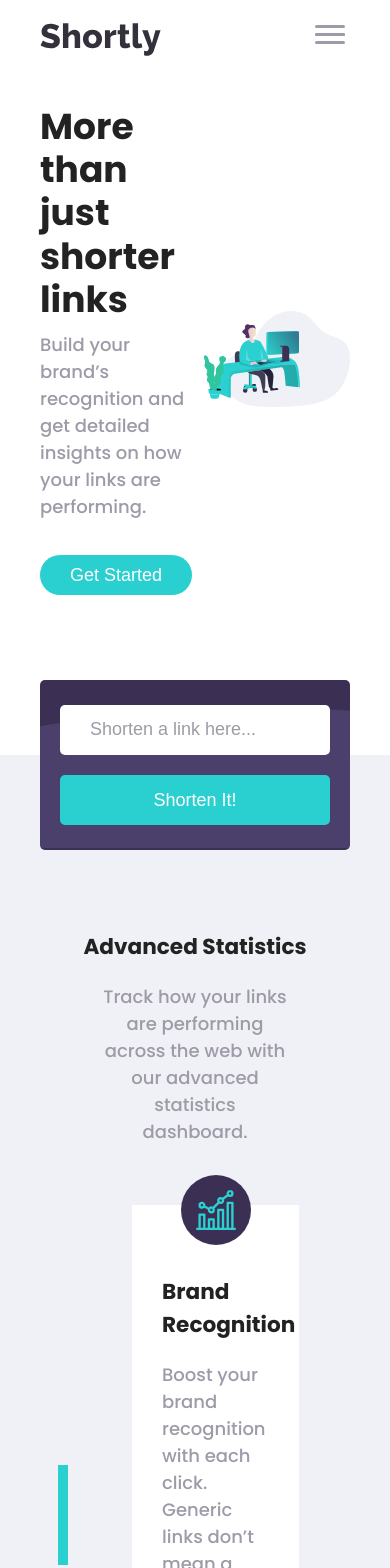
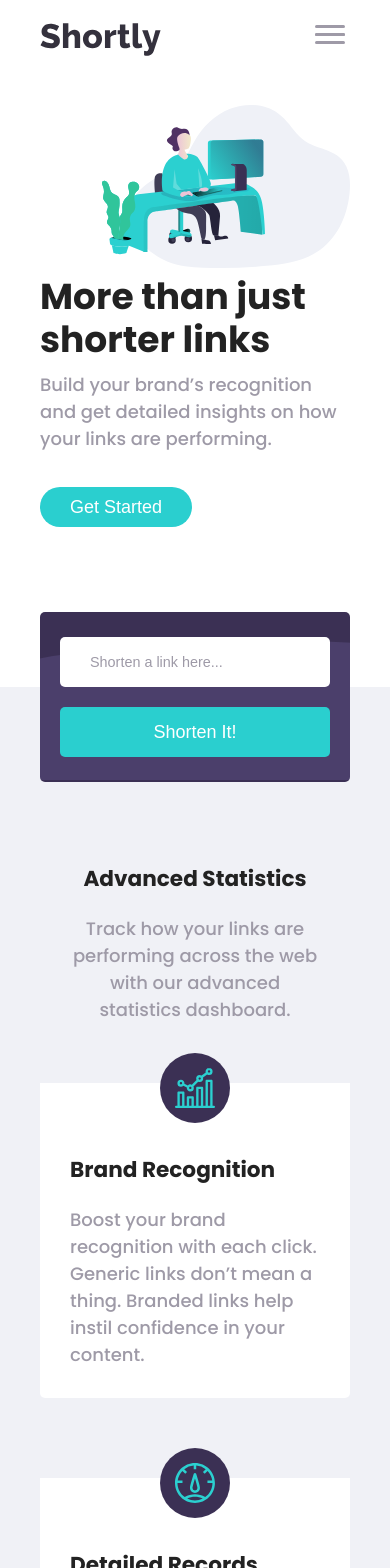
Before and after one commit to tochukwuali/URL-Shortener, a React (Create React App) app: page / in a window 390 px wide. Shown: the top 1568 px of the page. Built offline with nearby package versions, Linux system fonts and the light colour scheme.

Commit message:
improve mobile responsiveness

```diff
--- a/src/components/Boost/Boost.module.scss
+++ b/src/components/Boost/Boost.module.scss
@@ -6,10 +6,16 @@
   padding: 40px 120px;
   color: $font-color-secondary;
   text-align: center;
-
+  @media (max-width: 700px) {
+    padding: 40px 40px;
+  }
   button {
     padding: 10px 30px;
     border-radius: 20px;
     margin-bottom: 5px;
+    margin-left: 0;
+    @media (max-width: 700px) {
+      font-size: 0.8rem;
+    }
   }
 }
--- a/src/components/Features/Feature/Feature.module.scss
+++ b/src/components/Features/Feature/Feature.module.scss
@@ -4,6 +4,9 @@
   width: 60%;
   position: relative;
   z-index: 1;
+  @media (max-width: 700px) {
+    width: 100%;
+  }
 }
 
 .feature:nth-of-type(2) {
@@ -30,6 +33,10 @@ p {
   width: 90%;
   padding: 10px 30px 0;
   margin: 0 30px 0;
+  @media (max-width: 700px) {
+    width: 100%;
+    margin: 0 auto;
+  }
   div {
     display: block;
     width: 70px;
@@ -40,6 +47,7 @@ p {
     @media (max-width:900px) {
       margin: 0 auto;
     }
+
     img {
       position: absolute;
       top: 15px;
@@ -56,6 +64,10 @@ p {
   border-bottom-right-radius: 5px;
   padding: 30px;
   margin: 0 30px 40px;
+  @media (max-width: 700px) {
+    width: 100%;
+    margin: 0 auto 40px;
+  }
 }
 
 .feature:not(:last-child) .box:before {
@@ -73,5 +85,6 @@ p {
     width: 10px;
     top: 300px;
     right: 220px;
+    display: none;
   }
 }
--- a/src/components/Features/Features.module.scss
+++ b/src/components/Features/Features.module.scss
@@ -18,6 +18,9 @@
     @media (max-width: 1024px) {
       line-height: normal;
     }
+    @media (max-width: 700px) {
+      width: 80%;
+    }
   }
   .details {
     display: flex;
--- a/src/components/Header/MobileNav/MobileNav.module.scss
+++ b/src/components/Header/MobileNav/MobileNav.module.scss
@@ -30,6 +30,8 @@
   transition-property: all;
   transition-duration: 1s;
   transition-timing-function: cubic-bezier(0, 1, 0.5, 1);
+  position: absolute;
+  width: 100%;
   a + a {
     padding-top: 10px;
   }
--- a/src/components/Hero/Hero.module.scss
+++ b/src/components/Hero/Hero.module.scss
@@ -7,6 +7,9 @@
   padding: 40px 120px;
   @media (max-width: 1024px) {
     padding: 20px 40px;
+  }
+  @media (max-width: 700px) {
+    flex-direction: column-reverse;
   }
   p {
     color: $grayish-violet;
@@ -20,8 +23,12 @@
   }
   div:nth-of-type(2) {
     text-align: right;
+
   }
   img {
     width: 99%;
+    @media (max-width: 700px) {
+      width: 80%;
+    }
   }
 }
--- a/src/components/Input/Input.module.scss
+++ b/src/components/Input/Input.module.scss
@@ -32,6 +32,7 @@
     @media (max-width: 700px) {
       margin: 25px 20px 10px;
       width: auto;
+      font-size: 0.8rem;
     }
   }
   ::placeholder {
--- a/src/components/URLList/ListItem/ListItem.module.scss
+++ b/src/components/URLList/ListItem/ListItem.module.scss
@@ -14,10 +14,10 @@
     flex-direction: column;
   }
   @media(max-width: 800px) {
-    padding-left: 20px;
+    padding: 0 20px;
   }
   @media(max-width: 600px) {
-    padding-left: 10px;
+    padding:0 10px;
   }
   input {
     color: $cyan;
--- a/src/components/URLList/URLList.js
+++ b/src/components/URLList/URLList.js
@@ -3,11 +3,24 @@ import classes from './URLList.module.scss';
 import ListItem from './ListItem/ListItem';
 
 const URLList = (props) => {
-  const urlList = props.urls.map(url => <ListItem
-    key={url.url}
-    url={url.url}
-    shortUrl={url.shortURL}
-    copy={props.copy}/>)
+  const urlList = props.urls.map(url => {
+    let URL = url.url
+      if(window.innerWidth < '500' && url.url.length > 30) {
+        URL = url.url.substring(0, 30).concat('...');
+      } else if(window.innerWidth < '700' && window.innerWidth > '500' && url.url.length > 50) {
+        URL = url.url.substring(0, 50).concat('...');
+      } else if(window.innerWidth < '900' && window.innerWidth > '700' && url.url.length > 70) {
+        URL = url.url.substring(0, 70).concat('...');
+      }
+
+  return (
+    <ListItem
+        key={url.url}
+        url={URL}
+        shortUrl={url.shortURL}
+        copy={props.copy}/>
+  )
+  });
   return (
     <div className={classes.URLList}>
         {urlList}
```
